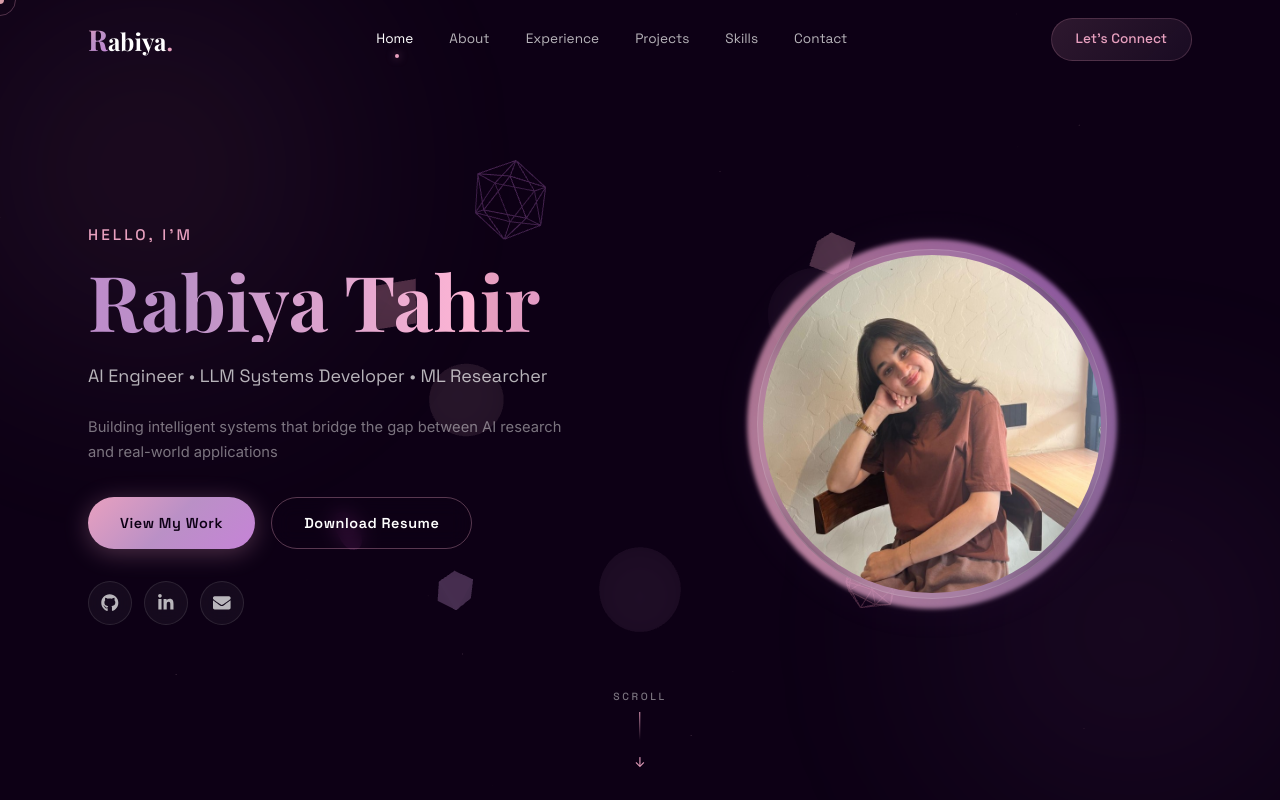
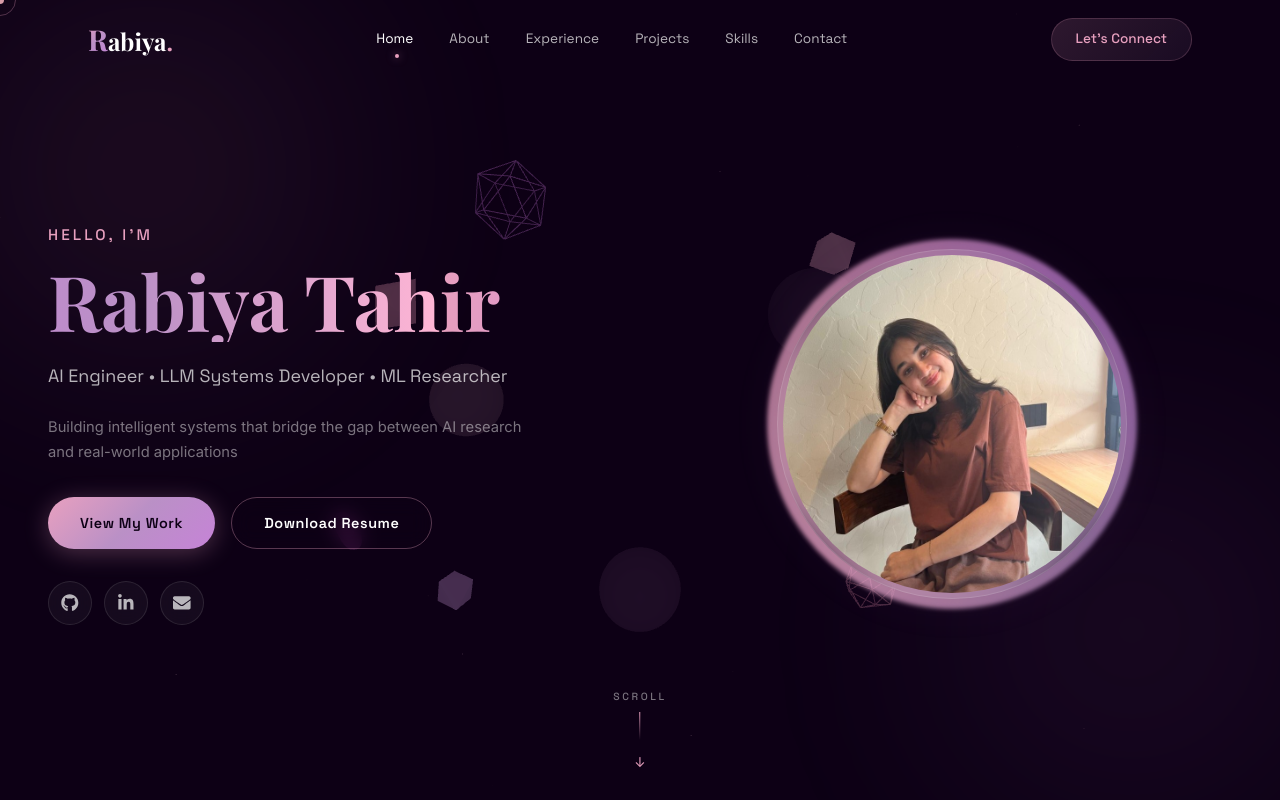
Before and after one commit to rabiya43/Rabiya-Portfolio, a React (Vite) app: page / in a window 1280 px wide. Shown: the top 800 px of the page. Built offline with nearby package versions, Linux system fonts and the light colour scheme; a web font is replaced by a local one.

Commit message:
Update resume link and widen container width

```diff
--- a/src/components/sections/Hero.jsx
+++ b/src/components/sections/Hero.jsx
@@ -123,7 +123,7 @@ const Hero = () => {
             </button>
 
             <a
-              href="/resume.pdf"
+              href="/Rabiya_Tahir_Resume.pdf"
               target="_blank"
               rel="noopener noreferrer"
               className="btn btn--outline"
--- a/src/index.css
+++ b/src/index.css
@@ -49,7 +49,7 @@
 
   /* Sizing */
   --section-padding: clamp(4rem, 10vh, 8rem);
-  --container-max: 1200px;
+  --container-max: 1440px;
   --border-radius-sm: 8px;
   --border-radius-md: 16px;
   --border-radius-lg: 24px;
```
Also changed, not shown: 1 other file (tests, documents, lock files or other folders).
